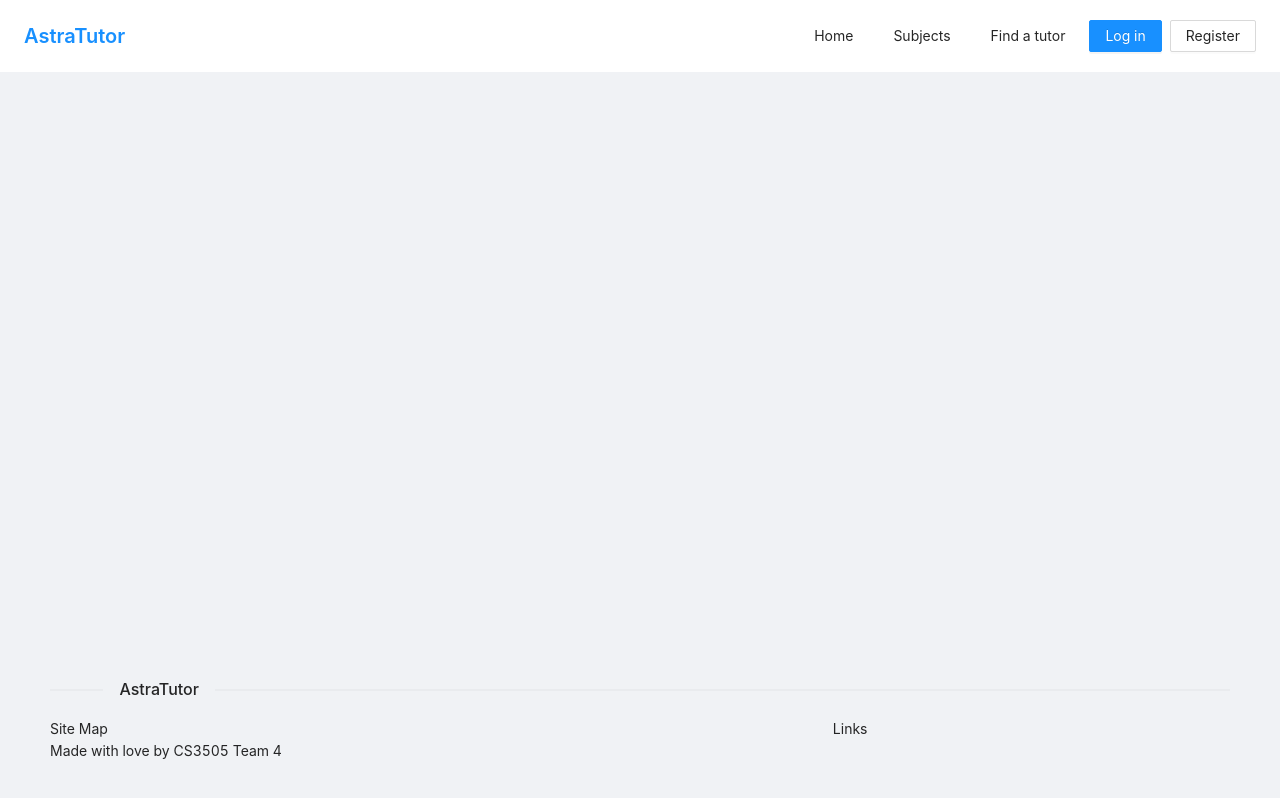
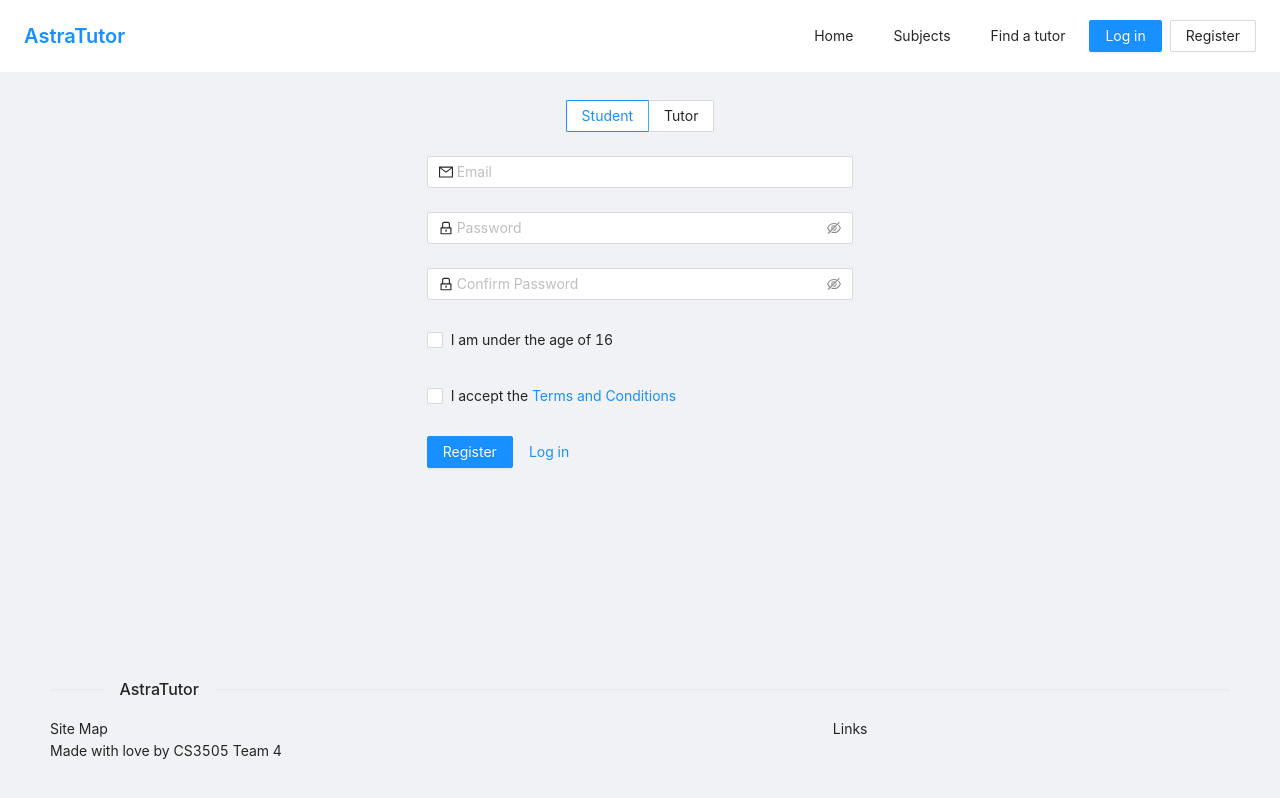
Before and after one commit to cs3305-team-4/astratutor, a React (Create React App) app in the folder ui/: page /register in a window 1280 px wide. Built offline with nearby package versions, Linux system fonts and the light colour scheme.

Commit message:
Added Register Form

```diff
--- a/ui/src/App.tsx
+++ b/ui/src/App.tsx
@@ -20,6 +20,7 @@ import {
 
 import Landing from "./views/Landing";
 import Login from "./views/Login";
+import Register from "./views/Register";
 import './App.css';
 
 import jwt_decode from 'jwt-decode'
@@ -100,6 +101,7 @@ function App() {
                 <Login />
               </Route>
               <Route path="/register">
+                <Register />
               </Route>
             </Switch>
           </Router>
--- a/ui/src/views/Register.tsx
+++ b/ui/src/views/Register.tsx
@@ -0,0 +1,178 @@
+
+import React, { useReducer, useState } from 'react';
+import styled from 'styled-components';
+
+import {
+  Layout,
+  Typography,
+  Row,
+  Col,
+  Form,
+  Input,
+  Button,
+  Checkbox,
+  Radio,
+  Space
+} from "antd";
+import {
+  LockOutlined,
+  MailOutlined
+} from "@ant-design/icons";
+
+const { Title, Paragraph, Text, Link } = Typography;
+const { Header, Footer, Sider, Content } = Layout;
+
+const StyledLayout = styled(Layout)`
+  padding: 2em 0;
+`;
+
+type RegisterState = {
+  accountType: 'student' | 'tutor';
+  under16: boolean;
+}
+
+type RegisterStateAction =
+  | { type: "account-student" }
+  | { type: "account-tutor" }
+  | { type: "toggle-under-16" };
+
+const Register: React.FunctionComponent = () => {
+  const initialState: RegisterState = {
+    accountType: 'student',
+    under16: false
+  };
+
+  const reducer = (state: RegisterState, action: RegisterStateAction): RegisterState => {
+    switch(action.type) {
+      case "account-student":
+        return { accountType: 'student', under16: state.under16 };
+      case "account-tutor":
+        state.accountType = "tutor";
+        return { accountType: 'tutor', under16: false };
+      case "toggle-under-16":
+        return { accountType: state.accountType, under16: !state.under16 };
+    }
+  }
+
+  const [state, dispatch] = useReducer(reducer, initialState);
+
+  const onSubmit = (values: any) => {
+    console.log("Success:", values);
+  };
+
+  const FormItems = () => {
+    // All default items in a register form
+    const items = [
+      <Form.Item
+        name="email"
+        rules={[{required: true, message: 'Please input your email!'}]}
+      >
+        <Input
+          prefix={<MailOutlined />}
+          placeholder="Email"
+        />
+      </Form.Item>,
+      <Form.Item
+        name="password"
+        rules={[{required: true, message: 'Please enter your password!'}]}
+      >
+        <Input.Password
+          prefix={<LockOutlined />}
+          placeholder="Password"
+        />
+      </Form.Item>,
+      <Form.Item
+        rules={[{required: true, message: 'Please confirm your password!'}]}
+      >
+        <Input.Password
+          prefix={<LockOutlined />}
+          placeholder="Confirm Password"
+        />
+      </Form.Item>
+    ];
+
+    // Items specific to student registration
+    if (state.accountType == 'student') {
+      items.push(
+        <Form.Item
+          name="under16"
+          valuePropName="checked"
+          initialValue={state.under16}
+        >
+          <Checkbox
+            onChange={() => dispatch({ type: "toggle-under-16" })}
+          >
+            I am under the age of 16
+          </Checkbox>
+        </Form.Item>
+      );
+      if (state.under16) {
+        items.push(
+          <Form.Item
+            name="parentsEmail"
+          >
+            <Input
+              prefix={<MailOutlined />}
+              placeholder="Parents Email"
+            />
+          </Form.Item>
+        );
+      }
+    }
+
+    // Accept Terms
+    items.push(
+      <Form.Item
+        name="terms"
+        valuePropName="checked"
+        initialValue={false}
+      >
+        <Checkbox>I accept the <a href="/terms">Terms and Conditions</a></Checkbox>
+      </Form.Item>
+    )
+
+    return items;
+  }
+
+  return (
+    <StyledLayout>
+      <Row justify="center">
+        <Col span={8}>
+          <Form
+            onFinish={onSubmit}
+          >
+            <Form.Item>
+              <Row justify="center">
+                <Radio.Group value={state.accountType}>
+                  <Radio.Button
+                    onClick={() => dispatch({ type: "account-student" })}
+                    value="student"
+                  >
+                    Student
+                  </Radio.Button>
+                  <Radio.Button
+                    onClick={() => dispatch({ type: "account-tutor" })}
+                    value="tutor"
+                  >
+                    Tutor
+                  </Radio.Button>
+                </Radio.Group>
+              </Row>
+            </Form.Item>
+
+            {FormItems()}
+
+            <Form.Item>
+              <Button type="primary" htmlType="submit">Register</Button>
+              <Button type="link" href="/login">Log in</Button>
+            </Form.Item>
+          </Form>
+        </Col>
+      </Row>
+    </StyledLayout>
+  );
+}
+
+
+
+export default Register;
```
